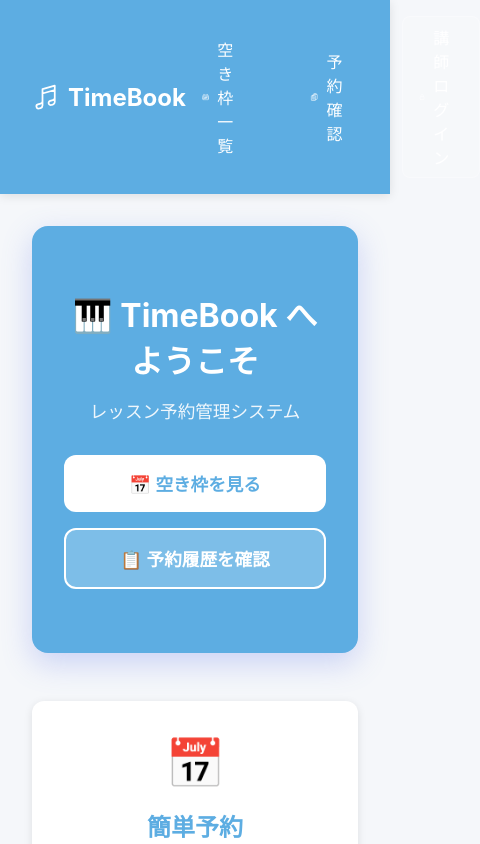
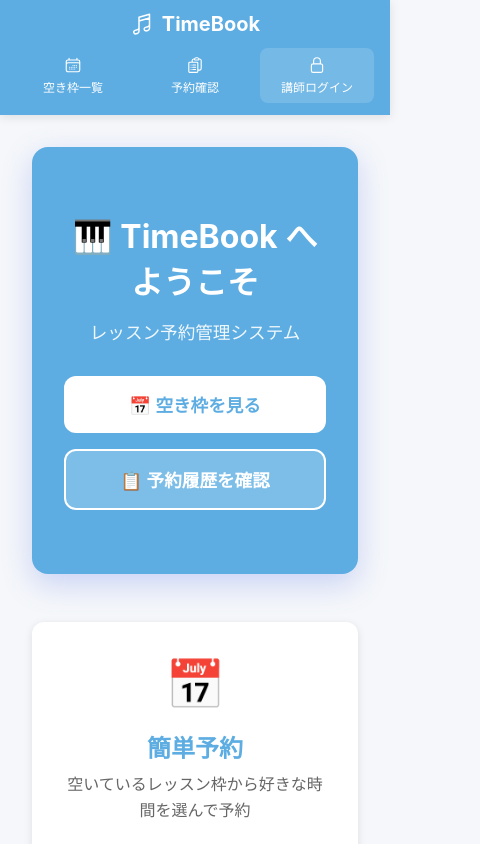
Before and after one commit to ichiki925/timebook, a Nuxt app in the folder timebook-frontend/: page / in a window 390 px wide. Shown: the top 844 px of the page, 480 px wide, since content can reach past the window. Built offline with nearby package versions, Linux system fonts and the light colour scheme.

Commit message:
feat: レスポンシブ対応（スマホ5日/PC7日表示）

```diff
--- a/timebook-frontend/app/components/PublicHeader.vue
+++ b/timebook-frontend/app/components/PublicHeader.vue
@@ -107,4 +107,47 @@ nav {
 .login-link:hover {
     background: rgba(255, 255, 255, 0.25);
 }
+
+/* スマホ対応（640px以下） */
+@media (max-width: 640px) {
+    .container {
+        flex-direction: column;
+        padding: 0.75rem 1rem;
+        gap: 0.75rem;
+    }
+
+    .logo a {
+        font-size: 1.25rem;
+    }
+
+    .logo-icon {
+        width: 24px;
+        height: 24px;
+    }
+
+    nav {
+        width: 100%;
+        flex-direction: row;
+        justify-content: space-around;
+        gap: 0.5rem;
+    }
+
+    .nav-link {
+        flex-direction: column;
+        padding: 0.5rem;
+        font-size: 0.75rem;
+        gap: 0.25rem;
+        flex: 1;
+        text-align: center;
+    }
+
+    .nav-icon {
+        width: 18px;
+        height: 18px;
+    }
+
+    .login-link {
+        border: none;
+    }
+}
 </style>
--- a/timebook-frontend/app/pages/slots.vue
+++ b/timebook-frontend/app/pages/slots.vue
@@ -23,10 +23,15 @@
             <!-- カレンダー本体 -->
             <div class="calendar">
                 <!-- ヘッダー（曜日） -->
-                <div class="calendar-header">
+                <div
+                    class="calendar-header"
+                    :style="{
+                        gridTemplateColumns: `${isMobile ? '60px' : '80px'} repeat(${displayDates.length}, 1fr)`
+                    }"
+                >
                     <div class="time-column-header"></div>
                     <div
-                        v-for="(date, index) in weekDates"
+                        v-for="(date, index) in displayDates"
                         :key="index"
                         class="day-header"
                     >
@@ -41,7 +46,11 @@
                         v-for="(timeSlot, index) in timeSlots"
                         :key="timeSlot.label"
                         class="time-row"
+                        :style="{
+                            gridTemplateColumns: `${isMobile ? '60px' : '80px'} repeat(${displayDates.length}, 1fr)`
+                        }"
                     >
+
                         <!-- 時間ラベル -->
                         <div class="time-label">
                             {{ index > 0 && timeSlot.minute === 0 ? timeSlot.label : '' }}
@@ -49,7 +58,7 @@
 
                         <!-- 各曜日のセル -->
                         <div
-                            v-for="(date, dateIndex) in weekDates"
+                            v-for="(date, dateIndex) in displayDates"
                             :key="dateIndex"
                             class="time-cell"
                         >
@@ -164,7 +173,7 @@
 </template>
 
 <script setup>
-import { ref, computed } from 'vue'
+import { ref, computed, onMounted, onUnmounted  } from 'vue'
 
 const slots = ref([])
 const loading = ref(true)
@@ -172,6 +181,25 @@ const error = ref(null)
 const successMessage = ref('')
 const reservationError = ref('')
 const currentWeekStart = ref(new Date())
+const isMobile = ref(false)
+
+// 画面サイズの監視
+function checkScreenSize() {
+    if (process.client) {
+        isMobile.value = window.innerWidth <= 640
+    }
+}
+
+onMounted(() => {
+    checkScreenSize()
+    window.addEventListener('resize', checkScreenSize)
+})
+
+onUnmounted(() => {
+    if (process.client) {
+        window.removeEventListener('resize', checkScreenSize)
+    }
+})
 
 // 週の開始日を月曜日に設定する関数
 function getMonday(date) {
@@ -195,17 +223,28 @@ const weekDates = computed(() => {
     return dates
 })
 
+// スマホ用：5日分だけ表示
+const displayDates = computed(() => {
+    if (isMobile.value) {
+        return weekDates.value.slice(0, 5)
+    }
+    return weekDates.value
+})
+
+
 // 前の週に移動
 function previousWeek() {
     const newDate = new Date(currentWeekStart.value)
-    newDate.setDate(newDate.getDate() - 7)
+    const days = isMobile.value ? 5 : 7
+    newDate.setDate(newDate.getDate() - days)
     currentWeekStart.value = newDate
 }
 
 // 次の週に移動
 function nextWeek() {
     const newDate = new Date(currentWeekStart.value)
-    newDate.setDate(newDate.getDate() + 7)
+    const days = isMobile.value ? 5 : 7
+    newDate.setDate(newDate.getDate() + days)
     currentWeekStart.value = newDate
 }
 
@@ -311,9 +350,8 @@ function formatDate(dateString) {
 
 // 週の範囲を表示する関数
 function formatWeekRange() {
-    const start = weekDates.value[0]
-    const end = weekDates.value[6]
-
+    const start = displayDates.value[0]
+    const end = displayDates.value[displayDates.value.length - 1]
     return `${start.getMonth() + 1}月${start.getDate()}日 - ${end.getMonth() + 1}月${end.getDate()}日`
 }
 
@@ -463,10 +501,10 @@ fetchSlots()
 }
 
 .title {
-    font-size: 2rem;
-    font-weight: 700;
+    font-size: 1rem;
+    font-weight: lighter;
     color: #1a202c;
-    margin-bottom: 2rem;
+    margin-bottom: 1.5rem;
 }
 
 .loading, .error {
@@ -528,7 +566,6 @@ fetchSlots()
 /* ヘッダー（曜日） */
 .calendar-header {
     display: grid;
-    grid-template-columns: 80px repeat(7, 1fr);
     background: #f7fafc;
     border-bottom: 2px solid #e2e8f0;
 }
@@ -559,7 +596,6 @@ fetchSlots()
 
 .time-row {
     display: grid;
-    grid-template-columns: 80px repeat(7, 1fr);
     min-height: 30px;
 }
 
@@ -823,4 +859,51 @@ fetchSlots()
         opacity: 1;
     }
 }
+
+/* スマホ対応（640px以下） */
+@media (max-width: 640px) {
+    .day-header {
+        padding: 0.5rem 0.25rem;  /* ← この行を追加 */
+    }
+
+    .day-name {
+        font-size: 0.65rem;
+    }
+
+    .day-date {
+        font-size: 0.8rem;
+    }
+
+    .time-label {
+        font-size: 0.75rem;
+        padding: 0.25rem;
+    }
+
+    .slot-time-display {
+        font-size: 0.7rem;
+        line-height: 1.2;
+    }
+
+    .calendar-body {
+        max-height: none;
+    }
+
+    .container {
+        padding: 1rem;
+    }
+
+    .title {
+        font-size: 0.7rem;
+        margin-bottom: 1rem;
+    }
+
+    .nav-button {
+        padding: 0.5rem 0.5rem;
+        font-size: 0.6rem;
+    }
+
+    .week-info {
+        font-size: 1rem;
+    }
+}
 </style>
```
